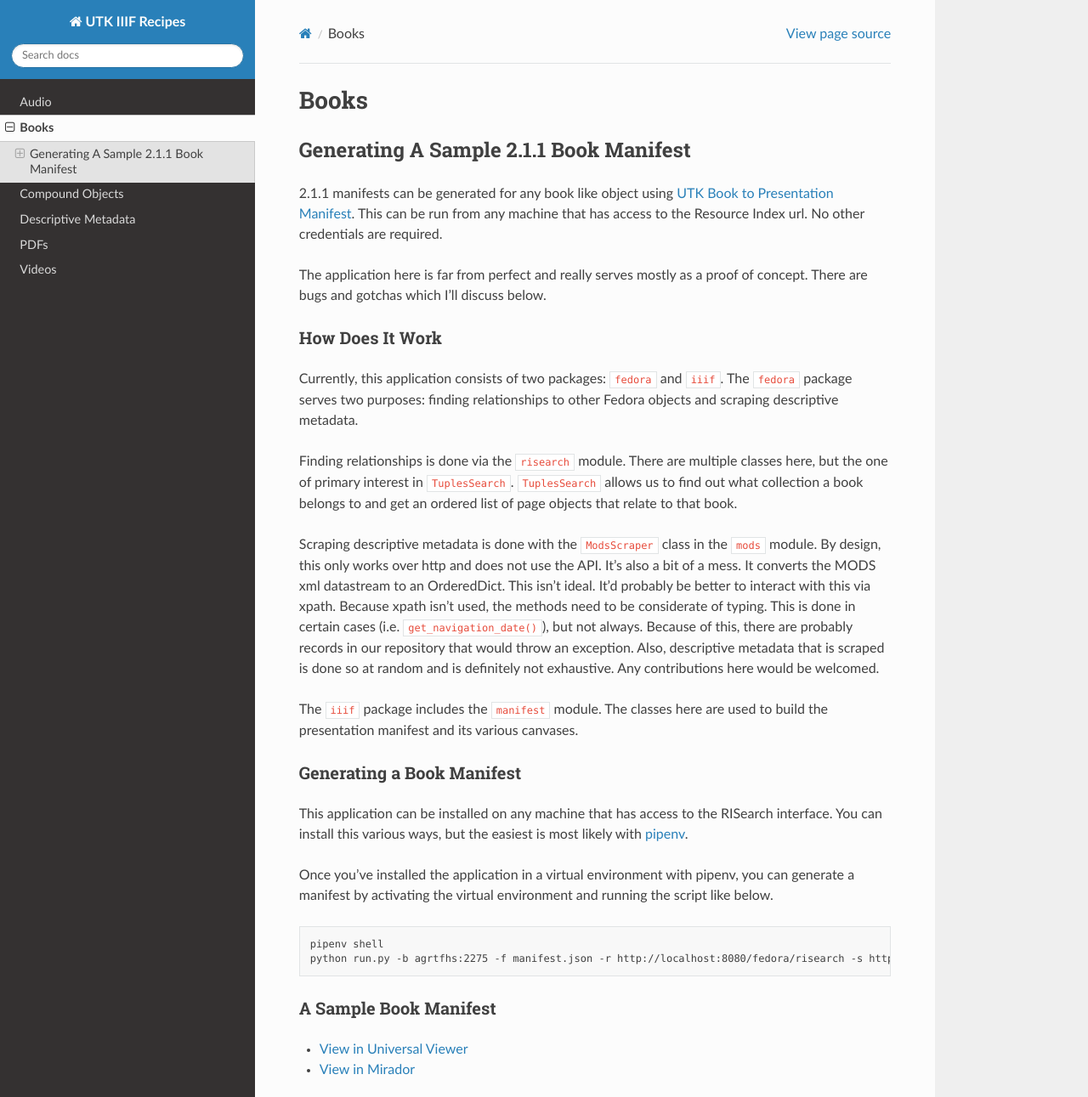
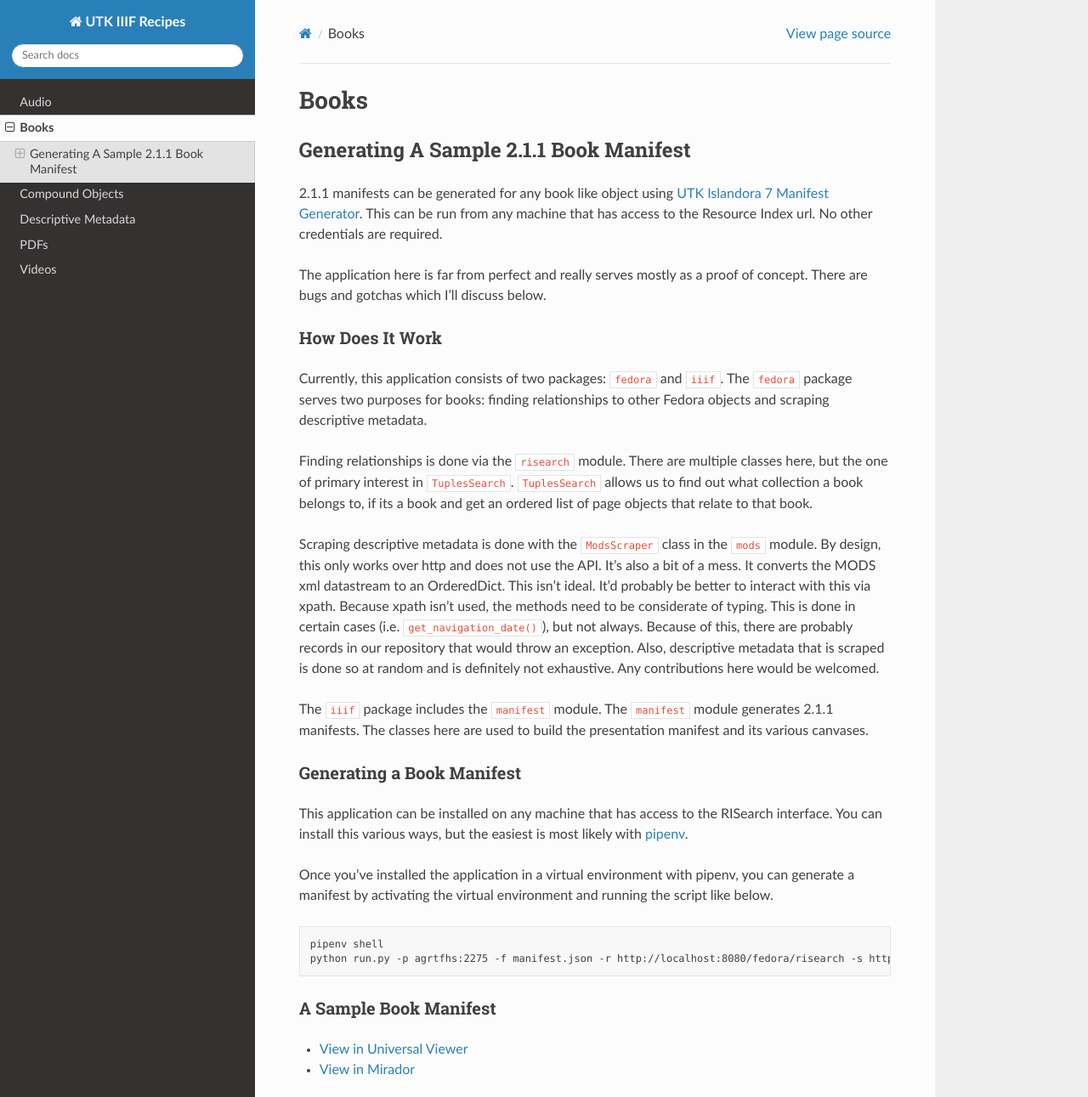
Before and after one commit to markpbaggett/utk_iiif_recipes, a Sphinx documentation site: the page built from docs/source/contents/books.rst, in a window 1280 px wide and 1400 px high, cut to the strip 0-1291 px from the top of the window. Shown: the whole strip at 85% size. Built offline with Sphinx 7.4.7 and the Read the Docs theme 2.0.0, drawn with Linux system fonts in a browser that asks for light colours.

Commit message:
Update now that generator is content model agnostic.

```diff
--- a/docs/source/contents/books.rst
+++ b/docs/source/contents/books.rst
@@ -4,7 +4,8 @@ Books
 Generating A Sample 2.1.1 Book Manifest
 ---------------------------------------
 
-2.1.1 manifests can be generated for any book like object using `UTK Book to Presentation Manifest <https://github.com/markpbaggett/utk_book_presentation_manifest>`_.
+2.1.1 manifests can be generated for any book like object using
+`UTK Islandora 7 Manifest Generator <https://github.com/markpbaggett/utk_islandora7_manifest_generator>`_.
 This can be run from any machine that has access to the Resource Index url.  No other credentials are required.
 
 The application here is far from perfect and really serves mostly as a proof of concept.  There are bugs and gotchas
@@ -14,11 +15,11 @@ How Does It Work
 ^^^^^^^^^^^^^^^^
 
 Currently, this application consists of two packages: :code:`fedora` and :code:`iiif`. The :code:`fedora` package serves
-two purposes:  finding relationships to other Fedora objects and scraping descriptive metadata.
+two purposes for books:  finding relationships to other Fedora objects and scraping descriptive metadata.
 
 Finding relationships is done via the :code:`risearch` module. There are multiple classes here, but the one of primary
-interest in :code:`TuplesSearch`. :code:`TuplesSearch` allows us to find out what collection a book belongs to and get
-an ordered list of page objects that relate to that book.
+interest in :code:`TuplesSearch`. :code:`TuplesSearch` allows us to find out what collection a book belongs to, if its a
+book and get an ordered list of page objects that relate to that book.
 
 Scraping descriptive metadata is done with the :code:`ModsScraper` class in the :code:`mods` module. By design, this only
 works over http and does not use the API. It's also a bit of a mess.  It converts the MODS xml datastream to an
@@ -27,8 +28,8 @@ methods need to be considerate of typing.  This is done in certain cases (i.e. :
 always.  Because of this, there are probably records in our repository that would throw an exception. Also, descriptive
 metadata that is scraped is done so at random and is definitely not exhaustive. Any contributions here would be welcomed.
 
-The :code:`iiif` package includes the :code:`manifest` module.  The classes here are used to build the presentation
-manifest and its various canvases.
+The :code:`iiif` package includes the :code:`manifest` module.  The :code:`manifest` module generates 2.1.1 manifests.
+The classes here are used to build the presentation manifest and its various canvases.
 
 Generating a Book Manifest
 ^^^^^^^^^^^^^^^^^^^^^^^^^^
@@ -42,7 +43,7 @@ the virtual environment and running the script like below.
 .. code-block:: shell
 
     pipenv shell
-    python run.py -b agrtfhs:2275 -f manifest.json -r http://localhost:8080/fedora/risearch -s https://digital.lib.utk.edu
+    python run.py -p agrtfhs:2275 -f manifest.json -r http://localhost:8080/fedora/risearch -s https://digital.lib.utk.edu
 
 
 A Sample Book Manifest
```
